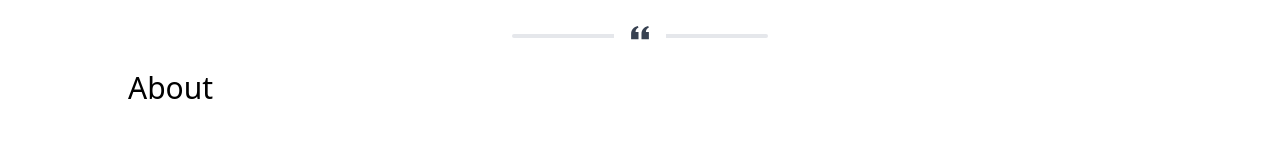
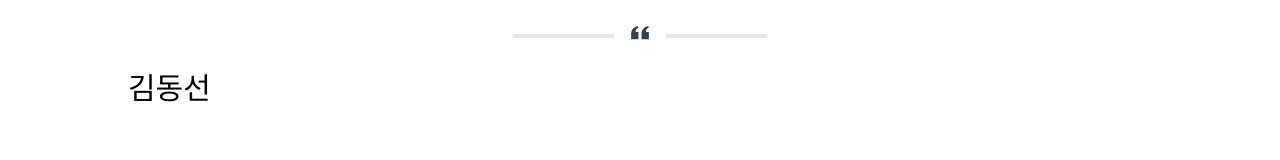
Before and after one commit to dongsun1/dongsun1.dev, a Next.js app: page /about in a window 1280 px wide. Shown: the part 127-287 px from the top of the page. Built offline with nearby package versions, Linux system fonts and the light colour scheme.

Commit message:
change about page

```diff
--- a/pages/about.tsx
+++ b/pages/about.tsx
@@ -5,7 +5,7 @@ export default function About() {
     <div className="container mx-auto">
       <Title title="About" />
       <div className="flex w-5/6 px-32">
-        <h1 className="text-3xl">About</h1>
+        <h1 className="text-3xl">김동선</h1>
       </div>
     </div>
   );
```
